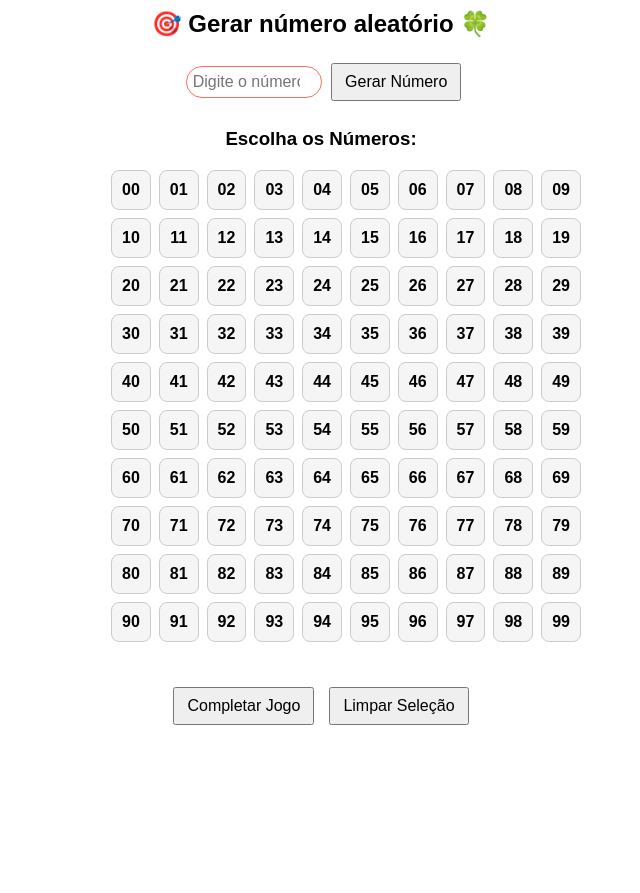
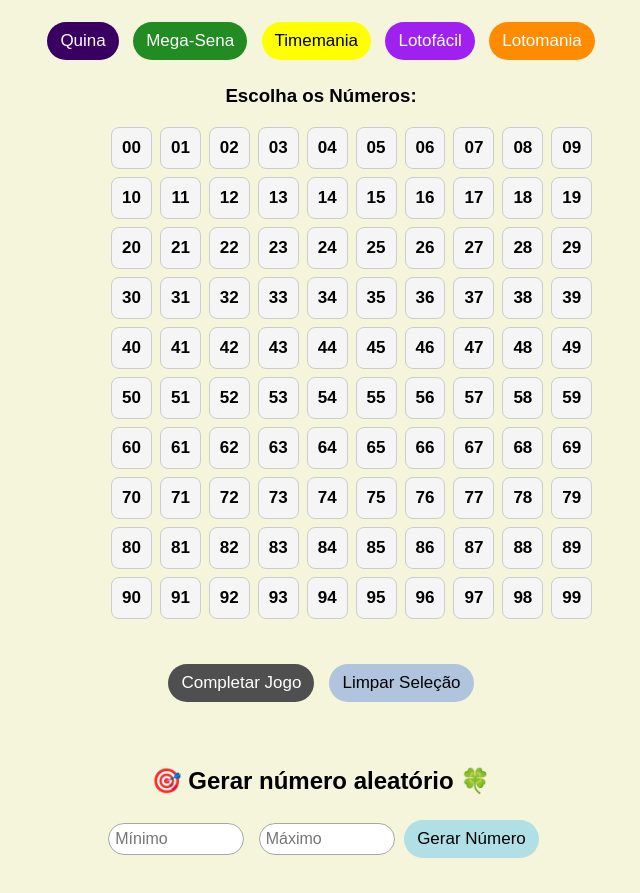
Before and after one commit to Fernando17Souza/Nova-pasta, a plain HTML site: page index.html in a window 1280 px wide. Shown: the part 431-1324 px from the top of the page, without its empty margins (319-959 px from the left). Before the commit the page ends 1229 px from the top, so only its background shows below. Drawn offline with Linux system fonts and the light colour scheme.

Commit message:
atualização-completa

```diff
--- a/base-de-dados.js
+++ b/base-de-dados.js
@@ -118,56 +118,36 @@ function generateSingleByMax() {
     resultDiv.innerHTML = `<span class="ball">${String(number).padStart(2, '0')}</span>`;
 }
 
+function generateClover() {
+    const min = parseInt(document.getElementById("cloverMinInput").value);
+    const max = parseInt(document.getElementById("cloverMaxInput").value);
+    const result = document.getElementById("cloverResult");
 
-
-/*const completeBtn = document.getElementById('completeTo50');
-
-completeBtn.addEventListener('click', () => {
-    const selected = Array.from(document.querySelectorAll('.number.selected'));
-    const selectedValues = selected.map(el => parseInt(el.textContent));
-
-    if (selectedValues.length > 50) {
-        alert('Você já selecionou mais de 50 números.');
+    // Validações
+    if (isNaN(min) || isNaN(max) || min < 0 || max <= min) {
+        result.innerText = "⚠️ Informe um intervalo válido (ex: mínimo 10, máximo 99)";
         return;
     }
 
-    if (selectedValues.length > 20) {
-        alert('Você selecionou mais de 20 números manualmente. Limpe ou reduza sua seleção.');
-        return;
+    const numbers = new Set();
+    while (numbers.size < 1) {
+        const number = Math.floor(Math.random() * (max - min + 1)) + min;
+        numbers.add(number);
     }
 
-    const remaining = 50 - selectedValues.length;
-    const available = [];
+    const [n1,] = Array.from(numbers);
 
-    for (let i = 0; i <= 99; i++) {
-        if (!selectedValues.includes(i)) {
-            available.push(i);
-        }
-    }
+    result.innerHTML = `
+        <div class="clover-ball top">${String(n1).padStart(2, '0')}</div>`;
 
-    // Embaralhar disponíveis
-    for (let i = available.length - 1; i > 0; i--) {
-        const j = Math.floor(Math.random() * (i + 1));
-        [available[i], available[j]] = [available[j], available[i]];
-    }
+    // 🎯 Botão para limpar seleção
+    const clearBtn = document.getElementById('clearSelection');
 
-    const toSelect = available.slice(0, remaining);
+    clearBtn.addEventListener('click', () => {
+    const selected = document.querySelectorAll('.number.selected');
+    selected.forEach(el => el.classList.remove('selected'));
 
-    // Marca os números automaticamente
-    const allDivs = document.querySelectorAll('.number');
-    toSelect.forEach(num => {
-        const numStr = num.toString().padStart(2, '0');
-        allDivs.forEach(div => {
-            if (div.textContent === numStr) {
-                div.classList.add('selected');
-            }
-        });
-    });
-
-    // Mostrar resultado (opcional)
-    const finalSet = [...selectedValues, ...toSelect].sort((a, b) => a - b);
-    const resultArea = document.querySelector(".result");
-    resultArea.innerHTML = finalSet
-        .map(n => `<span class="ball">${String(n).padStart(2, '0')}</span>`)
-        .join("");
-}); */
+    const resultArea = document.querySelector(".clover-container");
+    resultArea.innerHTML = "";
+});
+}
--- a/index.html
+++ b/index.html
@@ -10,7 +10,7 @@
     <title>Sorteador</title>
 </head>
 <body>
-    <img src="./assets/dado1.gif" alt="imagem-dado">
+    <img src="./assets/d9a3a326-16a9-460c-808f-9cf103015fb0.png" alt="imagem-dado">
 
     <h2> 🎯 Sorteio de Números 🍀</h2>
 
@@ -18,29 +18,31 @@
 <input type="number" class="input-max" id="max" placeholder="Número max">
 
 <div style="margin-top: 10px;">
-    <button onclick="generateGame(5)">Quina</button>
-    <button onclick="generateGame(6)">Mega-Sena</button>
-    <button onclick="generateGame(10)">Timemania</button>
-    <button onclick="generateGame(15)">Lotofácil</button>
-    <button onclick="generateGame(50)">Lotomania</button>
+    <button onclick="generateGame(5)" class="quina">Quina</button>
+    <button onclick="generateGame(6)" class="mega">Mega-Sena</button>
+    <button onclick="generateGame(10)" class="time">Timemania</button>
+    <button onclick="generateGame(15)" class="loto">Lotofácil</button>
+    <button onclick="generateGame(50)" class="mania">Lotomania</button>
 </div>
-
-<h2>🎯 Gerar número aleatório 🍀</h2>
-<input type="number" id="maxValueInput" placeholder="Digite o número máximo">
-<button onclick="generateSingleByMax()">Gerar Número</button>
-<div id="singleResult" style="margin-top: 10px;"></div>
 
 <h3 style="margin-top: 20px;">Escolha os Números:</h3>
 <div class="number-grid" id="numberGrid">
 </div>
 
 <div class="button-footer">
-  <button id="completeTo30">Completar Jogo</button>
-  <button id="clearSelection" style="margin-left: 10px;">Limpar Seleção</button>
+  <button id="completeTo30" class="button-complete">Completar Jogo</button>
+  <button id="clearSelection" style="margin-left: 10px;" class="button-clear">Limpar Seleção</button>
 </div>
 
 
 <div class="result"></div>
+
+<h2>🎯 Gerar número aleatório 🍀</h2>
+<input type="number" id="cloverMinInput" class="min-input" placeholder="Mínimo">
+<input type="number" id="cloverMaxInput" class="max-input" placeholder="Máximo">
+<button onclick="generateClover()" class="button-gerar">Gerar Número</button>
+
+<div id="cloverResult" class="clover-container"></div>
 </body>
 <script src="./base-de-dados.js"></script>
 </html>
--- a/style.css
+++ b/style.css
@@ -3,6 +3,7 @@
     font-family: Arial, sans-serif;
     padding: 20px;
     text-align: center; /* Centraliza tudo dentro do body */
+    background-color: #F5F5DC;
   }
 
   input {
@@ -12,12 +13,13 @@
     margin-left: 10px;
     margin-bottom: 10px;
     border-radius: 30px;
-    border: 1px solid #fe6f5b;
+    border: 1px solid #a8a7a7;
   }
 
 
   img {
     width: 300px;
+    height: 300px;
     display: block;
     margin-left: auto;
     margin-right: auto;
@@ -30,7 +32,7 @@
   button {
     margin: 5px;
     padding: 8px 12px;
-    font-size: 16px;
+    font-size: 17px;
     cursor: pointer;
   }
 
@@ -62,6 +64,7 @@
     gap: 8px;
     max-width: 420px;
     margin: 20px auto;
+    font-size: 17px;
 }
 
 .number {
@@ -105,3 +108,75 @@
     margin: 4px;
     font-weight: bold;
 }
+
+
+
+.clover-ball {
+    display: inline-block;
+    background:#DC143C;
+    color: white;
+    border-radius: 50%;
+    width: 32px;
+    height: 32px;
+    line-height: 32px;
+    text-align: center;
+    margin: 4px;
+    font-weight: bold;
+}
+
+
+.quina {
+  color: #FFFFFF;
+  background: #390061;
+  border-radius: 20px;
+  border: 1px solid transparent;
+}
+
+.mega {
+  color: #FFFFFF;
+  background: #228B22;
+  border-radius: 20px;
+  border: 1px solid transparent;
+}
+
+.time {
+  color: black;
+  background: 	#FFFF00;
+  border-radius: 20px;
+  border: 1px solid transparent;
+}
+
+.loto {
+  color: #FFFFFF;
+  background:#A020F0;
+  border-radius: 20px;
+  border: 1px solid transparent;
+}
+
+.mania {
+  color: #FFFFFF;
+  background:#FF8C00;
+  border-radius: 20px;
+  border: 1px solid transparent;
+}
+
+.button-gerar {
+  color: black;
+  background:	#B0E0E6;
+  border-radius: 20px;
+  border: 1px solid transparent;
+}
+
+.button-complete {
+  background:#4F4F4F;
+  color: #FFFFFF;
+  border-radius: 20px;
+  border: 1px solid transparent;
+}
+
+.button-clear {
+  background:#B0C4DE;
+  color: black;
+  border-radius: 20px;
+  border: 1px solid transparent;
+}
```
Also changed, not shown: 1 other file.
